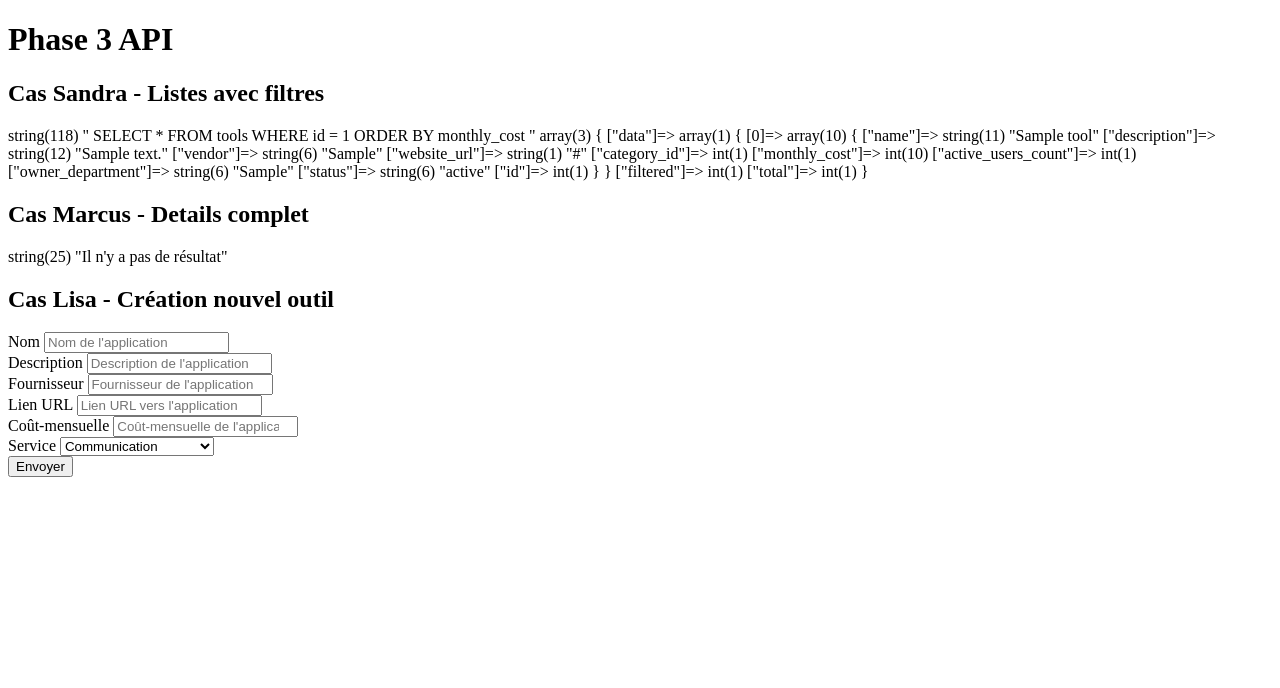
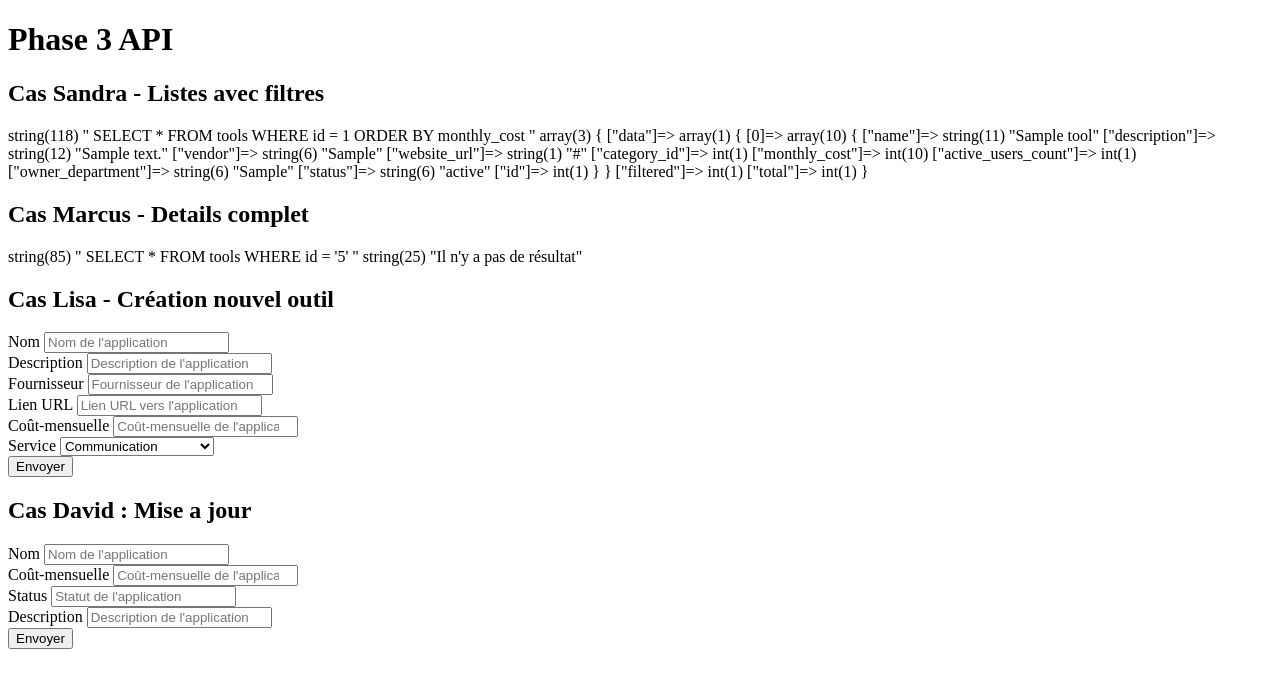
Before and after one commit to Lea4416/ALT, a PHP site: page / in a window 1280 px wide. Shown: the top 688 px of the page. Run offline with PHP 8.4, Linux system fonts and the light colour scheme; tables that the repository leaves empty or names only in its code hold one stand-in row (values such as "Sample post").

Commit message:
Léa Cas 4 Mise a jour

```diff
--- a/Models/Tools.php
+++ b/Models/Tools.php
@@ -73,11 +73,11 @@ class Tools
         //     ";
         // $result_total = $this->db->requete($sql);
 
-        var_dump($result);
+        var_dump($sql,$result);
         // var_dump($result_total);
     }
 
-    public function creationOutil(string $name, string $description = null, string $vendor, string $website_url = null, int $monthly_cost, string $owner_department)
+    public function creationOutil(string $name, string $description = null, string $vendor, string $website_url = null, float $monthly_cost, string $owner_department)
     {
         // var_dump($name, $description, $vendor, $website_url, $monthly_cost, $owner_department);
 
@@ -159,6 +159,39 @@ class Tools
         VALUES
         ('$name','$description','$vendor','$website_url','$category_id','$monthly_cost', '0', '$owner_department',NULL)
         ";
+        var_dump($sql);
+
+        $result = $this->db->requete($sql);
+    }
+
+    public function modification(string $name,string $description = null,string $status,float $monthly_cost) {
+        var_dump($name,$description,$status,$monthly_cost);
+             if (
+            empty(trim($name)) ||
+            empty(trim($status)) ||
+            empty($monthly_cost)
+        ) {
+            die("Tous les champs sont obligatoires");
+        }
+
+        if (strlen($name) < 2 || strlen($name) > 100) {
+            die("Nom invalide (2 à 100 caractères)");
+        }
+
+        if (!is_numeric($monthly_cost) || $monthly_cost < 0) {
+            die("Le coût doit être un nombre positif");
+        }
+
+        $sql = "
+        UPDATE tools
+        SET description = '$description',
+            monthly_cost = '$monthly_cost',
+            status = '$status'
+        WHERE name = '$name'
+        ";
+
+        var_dump($sql);
+
         $result = $this->db->requete($sql);
     }
 
--- a/index.php
+++ b/index.php
@@ -80,5 +80,35 @@ $tools->researchById($id);
 ?>
 </form>
 
+<h2>Cas David : Mise a jour</h2>
+
+<form method="POST">
+    <label for="name">Nom</label>
+    <input type="text" id="name" placeholder="Nom de l'application" name="name" minlength="2" maxlength="100" required><br>
+    <label for="monthly_cost">Coût-mensuelle</label>
+    <input type="number" id="monthly_cost" placeholder="Coût-mensuelle de l'application" name="monthly_cost"><br>
+    <label for="status">Status</label>
+    <input type="text" id="status" placeholder="Statut de l'application" name="status"><br>
+    <label for="description">Description</label>
+    <input type="text" id="description" placeholder="Description de l'application" name="description"><br>
+
+    <button type="submit" name="modification">Envoyer</button>
+    <?php
+
+ if (isset($_POST["modification"])) {
+
+    $name=trim($_POST["name"]);
+    $description= trim($_POST["description"]);
+    $monthly_cost= (float)$_POST["monthly_cost"];
+    $status= trim($_POST["status"]);
+
+    $tools->modification($name,$description,$status,$monthly_cost);
+}
+
+?>
+</form>
+
+
+
 </body>
 </html>
```
